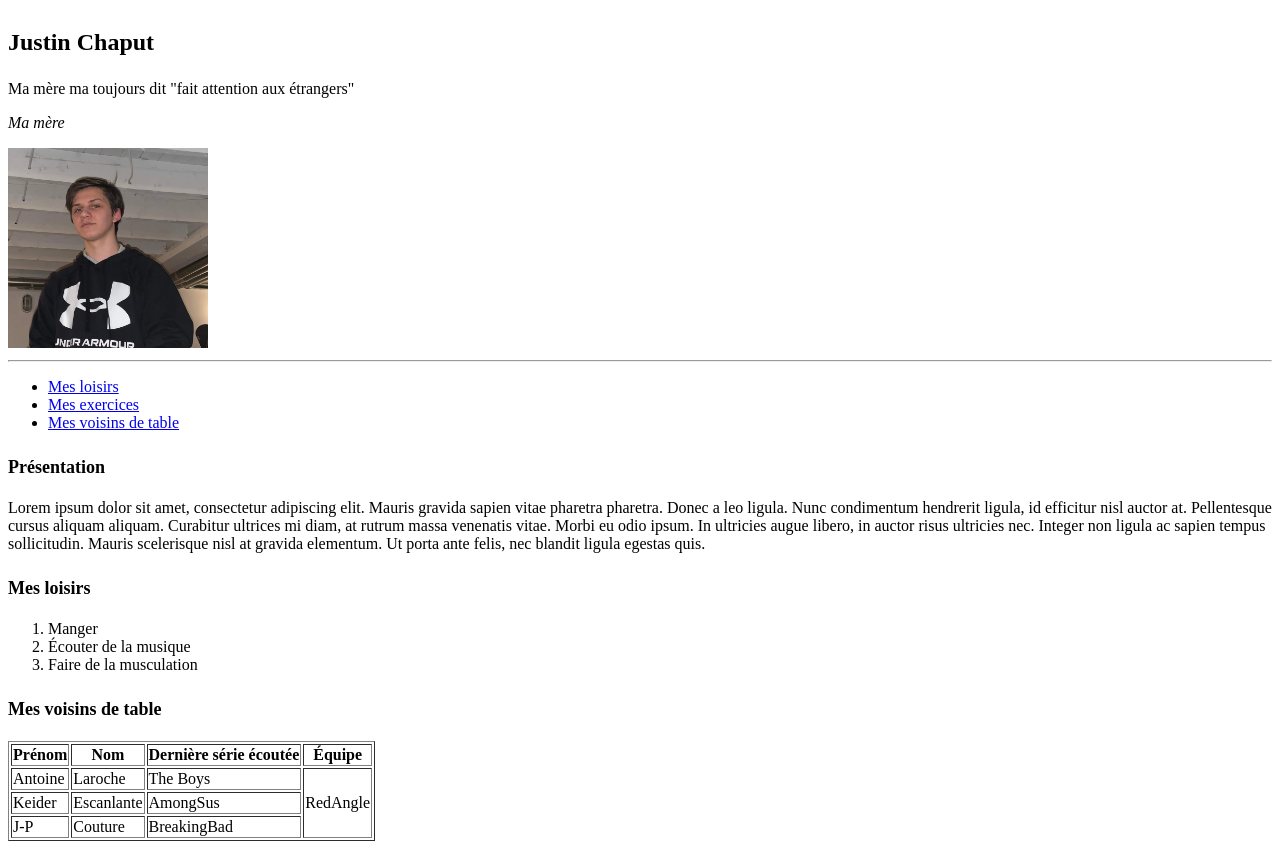
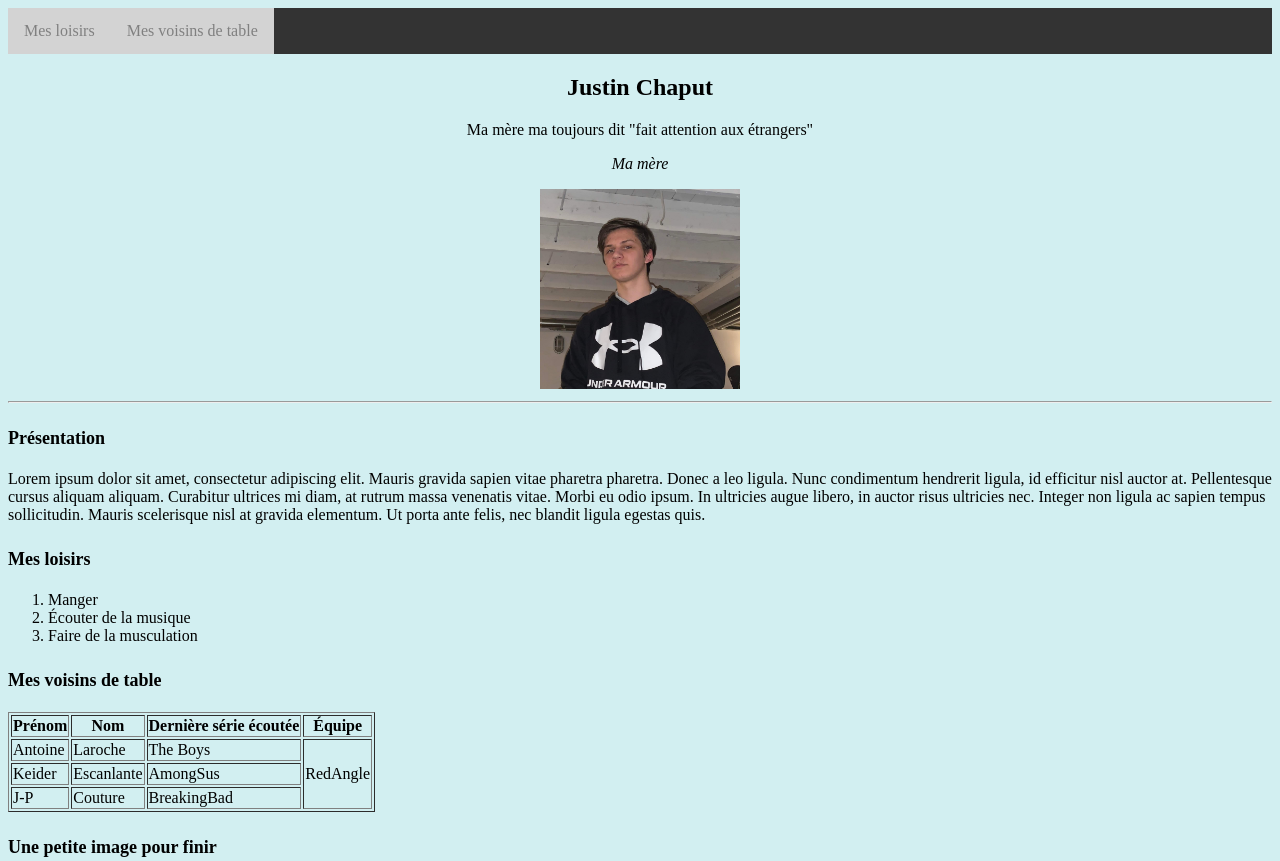
Before and after one commit to ChapsJust/ChapsJust.github.io, a plain HTML site: page index.html in a window 1280 px wide. Shown: the top 861 px of the page. Drawn offline with Linux system fonts and the light colour scheme.

Commit message:
Add files via upload

```diff
--- a/index.html
+++ b/index.html
@@ -1,10 +1,24 @@
 <!DOCTYPE html>
 <html>
     <head>
+        <link rel="stylesheet" href="style.css">
     <meta charset="utf8">
-        <title>Le site a Justin</title>
+        <title>Le site de Justin</title>
     </head>
     <body>
+        <nav>
+            <ul id="nav">
+                <li>
+                    <a href="#Mes loisirs">Mes loisirs</a>
+                </li>
+
+                <li>
+                    <a href="#Mes voisins de table">Mes voisins de table</a>
+                </li>
+
+            </ul>
+        </nav>
+        <section id="Middle">
         <header>
     <h1 id="Justin"><strong><font size="+2">Justin Chaput</font></strong></h1>
     <p>
@@ -12,21 +26,10 @@
     </p>
     <p><i>Ma mère</i></p>
 <img src="Image/Justin.jpg" alt="MaGrosseFace" title="Bonjour" id="image" width="200">
+</section>
 <hr>
-<nav>
-    <ul>
-        <li>
-            <a href="#Mes loisirs">Mes loisirs</a>
-        </li>
-        <li>
-            <a href="#Mes exercices">Mes exercices</a>
-        </li>
-        <li>
-            <a href="#Mes voisins de table">Mes voisins de table</a>
-        </li>
 
-    </ul>
-</nav>
+
 <section>
 <header>
     <h2><strong><font size="+1">Présentation</font></strong></h2>
@@ -50,7 +53,6 @@ Ut porta ante felis, nec blandit ligula egestas quis.
         <li>Écouter de la musique</li>
         <li>Faire de la musculation</li>
     </ol>
-    </nav>
     <header>
         <h2 id="Mes voisins de table"><strong><font size="+1">Mes voisins de table</font></strong></h2>
     </header>
--- /dev/null
+++ b/style.css
@@ -0,0 +1,38 @@
+ul {
+    list-style-type: none;
+    margin: 0;
+    padding: 0;
+    overflow: hidden;
+    background-color: #333;
+  }
+
+
+  #nav li {
+    float: left;
+  }
+
+  li a {
+    display: block;
+    color: gray;
+    text-align: center;
+    padding: 14px 16px;
+    text-decoration: none;
+  }
+
+
+  li a:hover {
+    background-color: #111;
+  }
+
+a {
+  display: block;
+  padding: 10px;
+  background-color:lightgray;
+}
+body {
+    background-color: rgba(152, 220, 224, 0.434);
+    }
+ #Middle   {
+    text-align: center;
+
+    }
```
